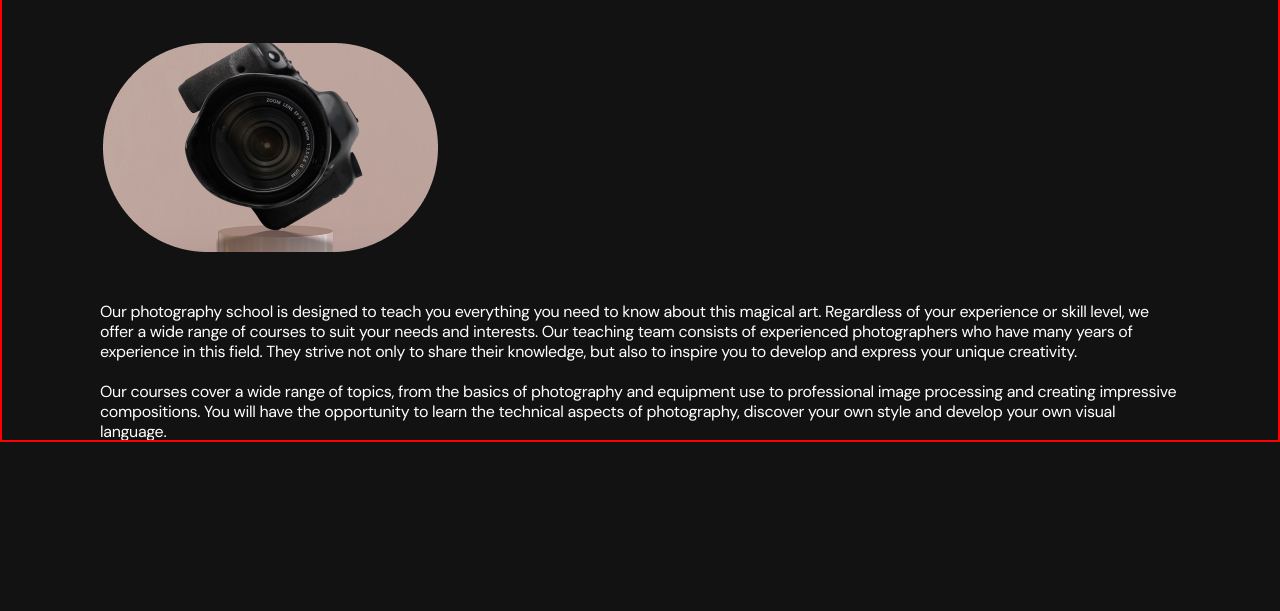
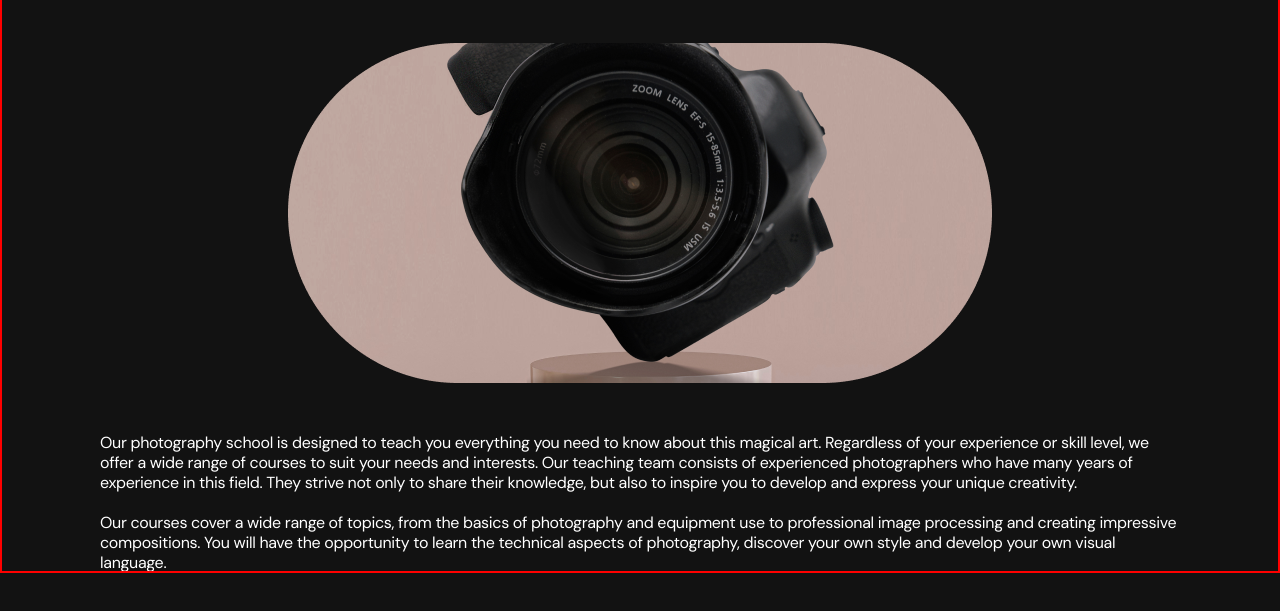
Before and after one commit to perevertun/hm-photo, a plain HTML site: page index.html in a window 1280 px wide. Shown: the part 101-712 px from the top of the page. Drawn offline with nearby package versions, Linux system fonts and the light colour scheme.

Commit message:
working with img

```diff
--- a/css/styles.css
+++ b/css/styles.css
@@ -116,15 +116,19 @@ background-color: var(--black);
    display: flex;
    justify-content: center;
    margin-bottom: 40px;
-
-   width: 209px;
   }
 }
+
 
 @media only screen and (min-width: 768px) {
     .img-about-us {
     margin-bottom: 50px;
-    width: 340px;
+    }
+}
+
+@media only screen and (min-width: 1280px) {
+    .img-about-us {
+
     }
 }
 
--- a/index.html
+++ b/index.html
@@ -27,41 +27,43 @@
             About
             <span class="acent-about-us">Us</span>
           </h2>
+
           <picture class="img-about-us">
             <source
-              media="(min-width:375px)"
+              media="(max-width: 767.98px)"
               srcset="
                 ./image/about-us/Rectangle-mob.png    1x,
                 ./image/about-us/Rectangle-mob@2x.png 2x
               "
             />
             <source
-              media="(min-width:768px)"
+              media="(min-width: 768px)"
               srcset="
                 ./image/about-us/Rectangle-tab.png    1x,
                 ./image/about-us/Rectangle-tab@2x.png 2x
               "
             />
             <source
-              media="(min-width:1280px)"
+              media="(min-width: 1280px)"
               srcset="
                 ./image/about-us/Rectangle-desk.png    1x,
                 ./image/about-us/Rectangle-desk@2x.png 2x
               "
             />
             <source
-              media="(min-width:1440px)"
+              media="(min-width: 1440px)"
               srcset="
                 ./image/about-us/Rectangle-big-desk.png    1x,
                 ./image/about-us/Rectangle-big-desk@2x.png 2x
               "
             />
             <img
-              src="./image/about-us/Rectangle 6mob.png"
+              class="image-all-us"
+              src="./image/about-us/Rectangle-mob.png"
               alt="Photo camera"
-              loading="lazy"
             />
           </picture>
+
           <div class="content-about-school">
             <p class="text-about-us">
               Our photography school is designed to teach you everything you
```
